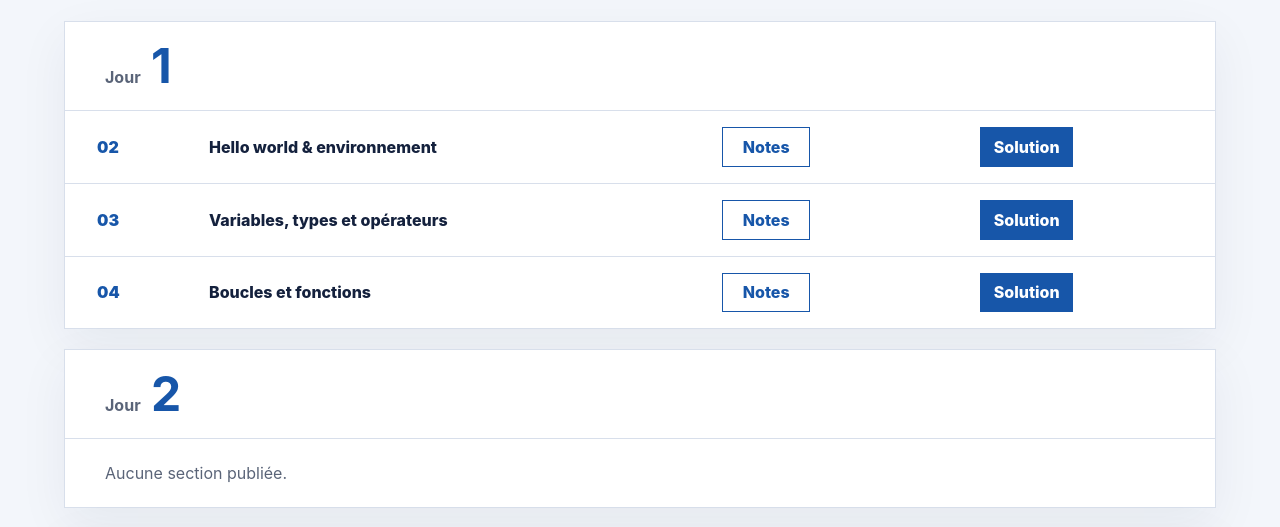
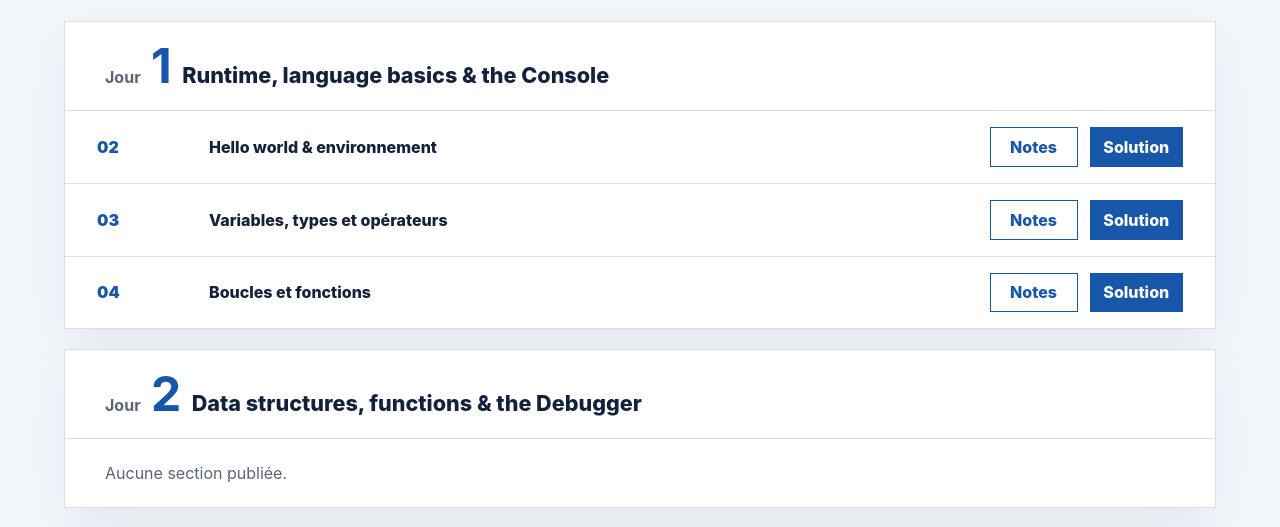
Before and after one commit to Dercetech/intro-to-js-6-days, a plain HTML site: page www/index.html in a window 1280 px wide. Shown: the part 272-799 px from the top of the page. Drawn offline with Linux system fonts and the light colour scheme.

Commit message:
training index - day titles and actions

```diff
--- a/www/index.html
+++ b/www/index.html
@@ -16,7 +16,7 @@
     <section class="days" aria-label="Jours de formation">
       <article class="day-card">
         <header class="day-heading">
-          <p>Jour <strong>1</strong></p>
+          <p>Jour <strong>1</strong> <span class="day-title">Runtime, language basics &amp; the Console</span></p>
         </header>
 
         <div class="table-scroll">
@@ -25,20 +25,17 @@
               <tr>
                 <td class="section-number">02</td>
                 <td><a class="section-link" href="day-1/s2_hello-world/">Hello world &amp; environnement</a></td>
-                <td><a class="action-link" href="https://training.dercetech.com/trainings/javascript-vanilla-devtools/day-1.html#hello-world">Notes</a></td>
-                <td><a class="action-link solution-link" href="day-1/s2_hello-world-solved/">Solution</a></td>
+                <td class="section-actions"><a class="action-link" href="https://training.dercetech.com/trainings/javascript-vanilla-devtools/day-1.html#hello-world">Notes</a><a class="action-link solution-link" href="day-1/s2_hello-world-solved/">Solution</a></td>
               </tr>
               <tr>
                 <td class="section-number">03</td>
                 <td><a class="section-link" href="day-1/s3_variables-types/">Variables, types et opérateurs</a></td>
-                <td><a class="action-link" href="https://training.dercetech.com/trainings/javascript-vanilla-devtools/day-1.html#variables-types">Notes</a></td>
-                <td><a class="action-link solution-link" href="day-1/s3_variables-types-solved/">Solution</a></td>
+                <td class="section-actions"><a class="action-link" href="https://training.dercetech.com/trainings/javascript-vanilla-devtools/day-1.html#variables-types">Notes</a><a class="action-link solution-link" href="day-1/s3_variables-types-solved/">Solution</a></td>
               </tr>
               <tr>
                 <td class="section-number">04</td>
                 <td><a class="section-link" href="day-1/s4_loops-functions/">Boucles et fonctions</a></td>
-                <td><a class="action-link" href="https://training.dercetech.com/trainings/javascript-vanilla-devtools/day-1.html#loops-functions">Notes</a></td>
-                <td><a class="action-link solution-link" href="day-1/s4_loops-functions-solved/">Solution</a></td>
+                <td class="section-actions"><a class="action-link" href="https://training.dercetech.com/trainings/javascript-vanilla-devtools/day-1.html#loops-functions">Notes</a><a class="action-link solution-link" href="day-1/s4_loops-functions-solved/">Solution</a></td>
               </tr>
             </tbody>
           </table>
@@ -47,14 +44,14 @@
 
       <article class="day-card day-card-empty">
         <header class="day-heading">
-          <p>Jour <strong>2</strong></p>
+          <p>Jour <strong>2</strong> <span class="day-title">Data structures, functions &amp; the Debugger</span></p>
         </header>
         <p class="empty-state">Aucune section publiée.</p>
       </article>
 
       <article class="day-card day-card-empty">
         <header class="day-heading">
-          <p>Jour <strong>3</strong></p>
+          <p>Jour <strong>3</strong> <span class="day-title">DOM manipulation</span></p>
         </header>
         <p class="empty-state">Aucune section publiée.</p>
       </article>
--- a/www/styles.css
+++ b/www/styles.css
@@ -76,6 +76,12 @@ h1 {
   line-height: 1;
 }
 
+.day-title {
+  color: var(--ink);
+  font-size: clamp(1rem, 2.5vw, 1.35rem);
+  font-weight: 800;
+}
+
 .table-scroll { overflow-x: auto; }
 
 .section-table {
@@ -105,6 +111,14 @@ h1 {
 }
 
 .section-link:hover { color: var(--blue); }
+
+.section-actions {
+  width: 1%;
+  text-align: right;
+  white-space: nowrap;
+}
+
+.section-actions .action-link + .action-link { margin-left: .75rem; }
 
 .action-link {
   display: inline-flex;
```
